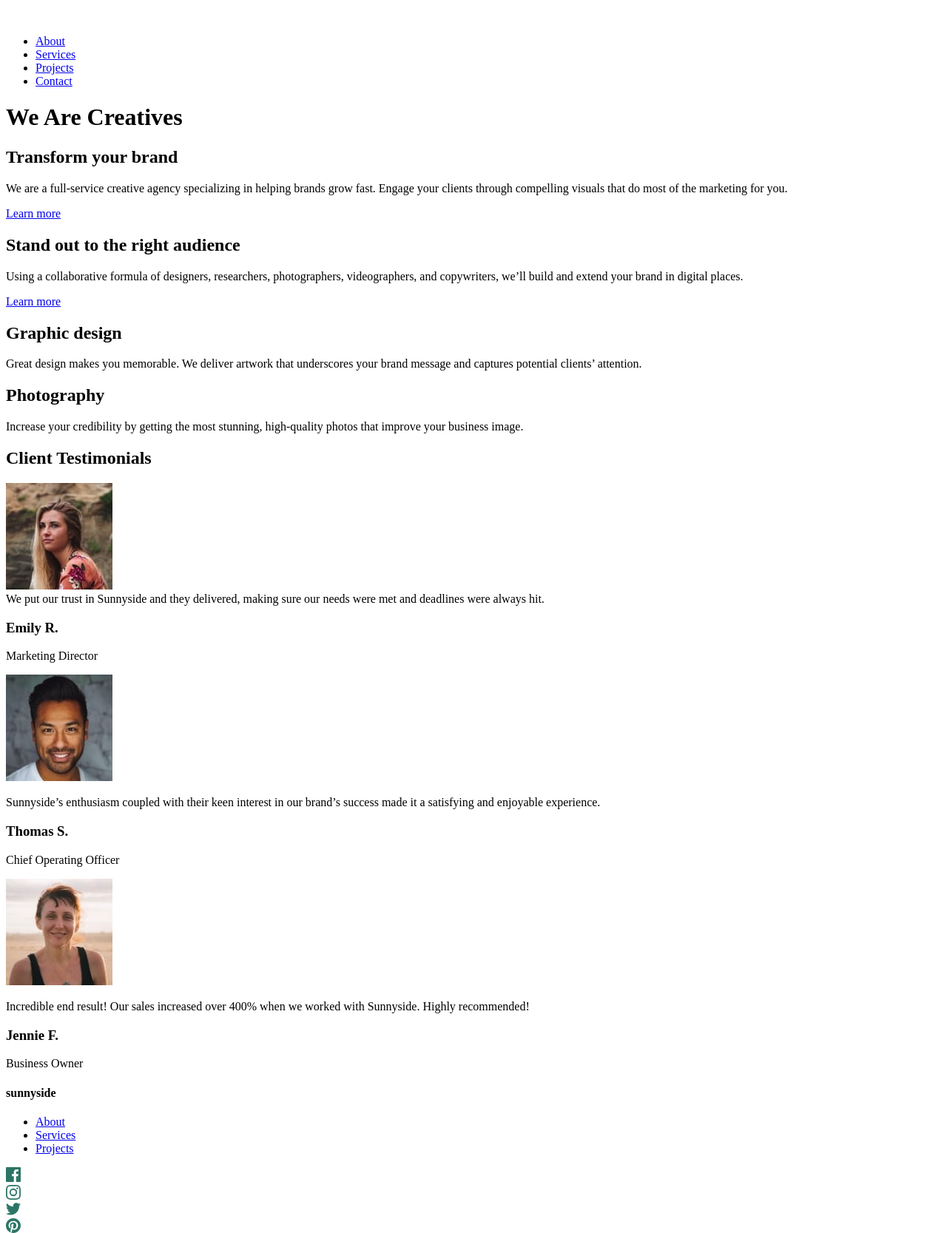
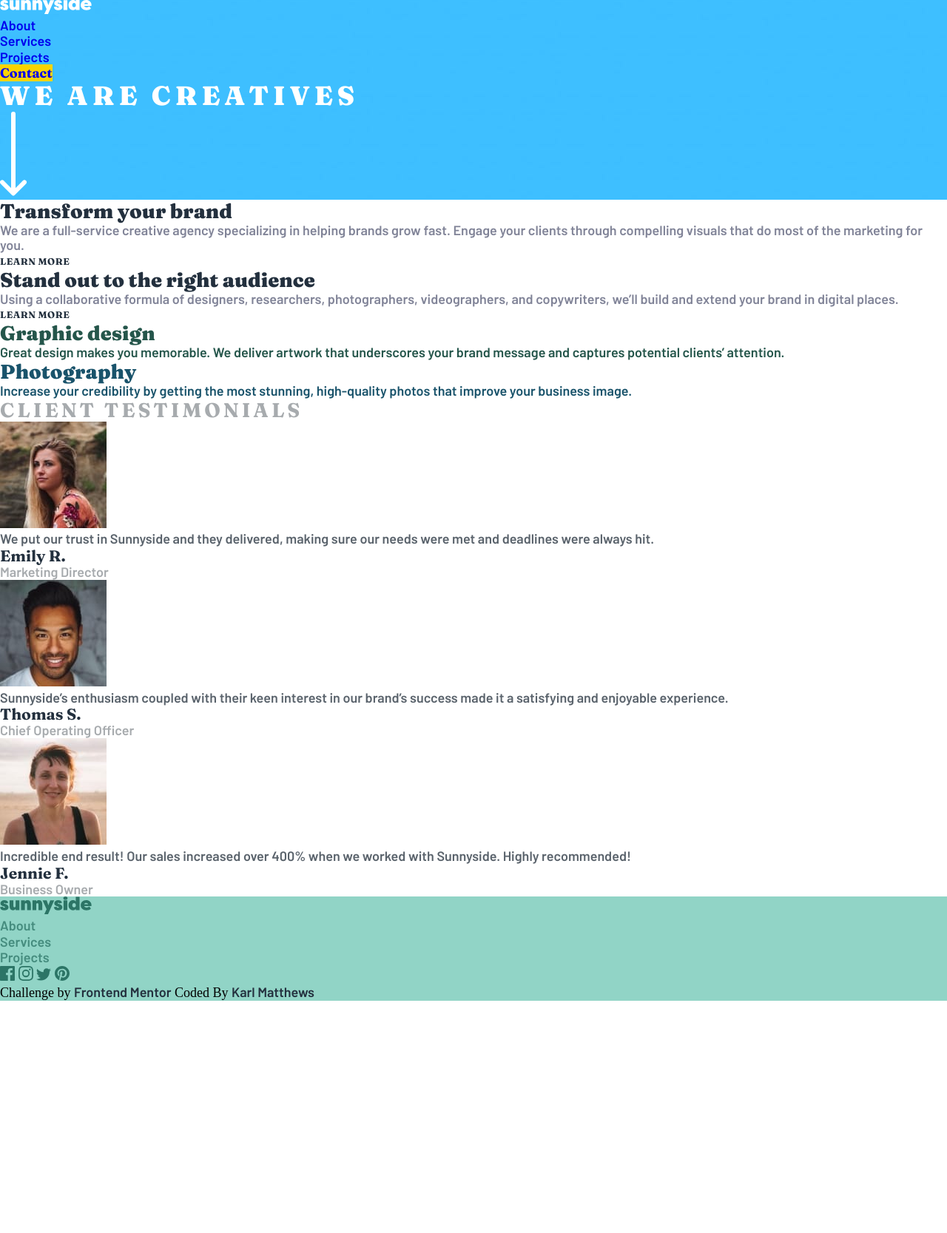
Before and after one commit to karmatt/MentorSunnySide, a plain HTML site: page index.html in a window 1280 px wide. Shown: the part 5-1672 px from the top of the page at 74% size. After the commit the page ends 1358 px from the top, so only its background shows below. Drawn offline with Linux system fonts and the light colour scheme.

Commit message:
Typograhy and color finished in css

```diff
--- a/css/style.css
+++ b/css/style.css
@@ -0,0 +1,107 @@
+*,
+*::after,
+*::before {
+  box-sizing: border-box;
+  margin: 0;
+  padding: 0;
+}
+:root {
+  --soft-red: hsl(7, 99%, 70%);
+  --yellow: hsl(51, 100%, 49%);
+  --dark-saturated-cyan: hsl(167, 40%, 24%);
+  --dark-blue: hsl(198, 62%, 26%);
+  --dark-moderate-cyan: hsl(168, 34%, 41%);
+  --light-cyan: hsl(167, 44%, 70%);
+
+  --very-dark-desaturated-blue: hsl(212, 27%, 19%);
+  --very-dark-grayish-blue: hsl(213, 9%, 39%);
+  --dark-grayish-blue: hsl(232, 10%, 55%);
+  --grayish-blue: hsl(210, 4%, 67%);
+
+  --barlow-font: "Barlow", Verdana, sans-serif;
+  --fraunces-font: "Fraunces", Verdana, sans-serif;
+}
+html {
+  font-size: 18px;
+  line-height: 1.15;
+}
+body {
+  height: 100vh;
+  width: 100vw;
+}
+a {
+  text-decoration: none;
+}
+.header {
+  background-image: url(../images/mobile/image-header.jpg);
+}
+.header__heading {
+  color: white;
+  font-family: var(--fraunces-font);
+  font-weight: 900;
+  letter-spacing: 6px;
+  text-transform: uppercase;
+}
+.nav__link {
+  font-family: var(--barlow-font);
+}
+.nav__link--cta {
+  background-color: var(--yellow);
+  font-family: var(--fraunces-font);
+}
+.block__header {
+  color: var(--very-dark-desaturated-blue);
+  font-family: var(--fraunces-font);
+  font-weight: 900;
+}
+.block__txt {
+  color: var(--dark-grayish-blue);
+  font-family: var(--barlow-font);
+}
+.block__header--blue,
+.block__txt--blue {
+  color: var(--dark-blue);
+}
+.block__header--cyan,
+.block__txt--cyan {
+  color: var(--dark-saturated-cyan);
+}
+.block__link {
+  color: var(--very-dark-desaturated-blue);
+  font-family: var(--fraunces-font);
+  font-size: 0.7rem;
+  letter-spacing: 0.5px;
+  text-transform: uppercase;
+}
+.testimonials__header {
+  color: var(--grayish-blue);
+  font-family: var(--fraunces-font);
+  letter-spacing: 4px;
+  text-transform: uppercase;
+}
+.testimonial__quote {
+  color: var(--very-dark-grayish-blue);
+  font-family: var(--barlow-font);
+}
+.testimonial__name {
+  color: var(--very-dark-desaturated-blue);
+  font-family: var(--fraunces-font);
+}
+.testimonial__job {
+  color: var(--grayish-blue);
+  font-family: var(--barlow-font);
+}
+.footer__content {
+  background-color: var(--light-cyan);
+}
+.footer-nav__link {
+  color: var(--dark-moderate-cyan);
+  font-family: var(--barlow-font);
+}
+.footer__attribution {
+  background-color: var(--light-cyan);
+}
+.attribution__link {
+  color: var(--very-dark-desaturated-blue);
+  font-family: var(--barlow-font);
+}
--- a/index.html
+++ b/index.html
@@ -5,12 +5,18 @@
     <meta http-equiv="X-UA-Compatible" content="IE=edge" />
     <meta name="viewport" content="width=device-width, initial-scale=1.0" />
     <link rel="stylesheet" href="./css/style.css" />
-    <link href="./js/app.js" defer />
+    <link rel="preconnect" href="https://fonts.googleapis.com" />
+    <link rel="preconnect" href="https://fonts.gstatic.com" crossorigin />
+    <link
+      href="https://fonts.googleapis.com/css2?family=Barlow:wght@600&family=Fraunces:wght@700;900&display=swap"
+      rel="stylesheet"
+    />
+    <script src="./js/app.js" defer></script>
     <title>Mentor | Sunnyside Landing Page</title>
   </head>
   <body>
     <header class="header">
-      <div class="header__content">
+      <div class="header__nav-bar">
         <img src="./images/logo.svg" alt="Sunnyside Logo" />
         <nav class="nav">
           <ul class="nav__list">
@@ -24,7 +30,7 @@
               <a href="#" class="nav__link">Projects</a>
             </li>
             <li class="nav__item">
-              <a href="#" class="nav__link">Contact</a>
+              <a href="#" class="nav__link nav__link--cta">Contact</a>
             </li>
           </ul>
         </nav>
@@ -35,6 +41,11 @@
         </div>
       </div>
       <h1 class="header__heading">We Are Creatives</h1>
+      <img
+        src="./images/icon-arrow-down.svg"
+        alt="Navigate Down"
+        class="header__img"
+      />
     </header>
     <main class="content">
       <section class="about-us">
@@ -60,16 +71,16 @@
             <a href="#" class="block__link block__link--pink">Learn more</a>
           </div>
           <div class="content__block graphic-design">
-            <h2 class="block__header">Graphic design</h2>
-            <p class="block__txt">
+            <h2 class="block__header block__header--cyan">Graphic design</h2>
+            <p class="block__txt block__txt--cyan">
               Great design makes you memorable. We deliver artwork that
               underscores your brand message and captures potential clients’
               attention.
             </p>
           </div>
           <div class="content__block photography">
-            <h2 class="block__header">Photography</h2>
-            <p class="block__txt">
+            <h2 class="block__header block__header--blue">Photography</h2>
+            <p class="block__txt block__txt--blue">
               Increase your credibility by getting the most stunning,
               high-quality photos that improve your business image.
             </p>
@@ -81,7 +92,6 @@
           <h2 class="testimonials__header">Client Testimonials</h2>
           <div class="tesimonials">
             <div class="testimonial">
-              <p class="testimonial__quote">
               <div class="testimonial__image-wrapper">
                 <img
                   src="./images/image-emily.jpg"
@@ -89,6 +99,7 @@
                   class="testimonial__img"
                 />
               </div>
+              <p class="testimonial__quote">
                 We put our trust in Sunnyside and they delivered, making sure
                 our needs were met and deadlines were always hit.
               </p>
@@ -149,23 +160,46 @@
     </main>
     <footer class="footer">
       <div class="footer__content">
-        <h4 class="footer__header">sunnyside</h4>
+        <img src="./images/logo-cyan.svg" alt="Sunnyside Logo" />
         <nav class="footer__nav">
           <ul class="footer-nav__list">
-            <li class="footer-nav__item"><a href="#" class="footer-nav__link">About</a></li>
-            <li class="footer-nav__item"><a href="#" class="footer-nav__link">Services</a></li>
-            <li class="footer-nav__item"><a href="#" class="footer-nav__link">Projects</a></li>
+            <li class="footer-nav__item">
+              <a href="#" class="footer-nav__link">About</a>
+            </li>
+            <li class="footer-nav__item">
+              <a href="#" class="footer-nav__link">Services</a>
+            </li>
+            <li class="footer-nav__item">
+              <a href="#" class="footer-nav__link">Projects</a>
+            </li>
           </ul>
         </nav>
         <div class="footer__social-links">
-          <div class="social__link"><img src="./images/icon-facebook.svg" alt="Facebook"><a href="#"></a></img></div>
+          <a href="#" class="social__link"
+            ><img src="./images/icon-facebook.svg" alt="Facebook"
+          /></a>
+          <a href="#" class="social__link"
+            ><img src="./images/icon-instagram.svg" alt="Instagram"
+          /></a>
+          <a href="#" class="social__link"
+            ><img src="./images/icon-twitter.svg" alt="Twitter"
+          /></a>
+          <a href="#" class="social__link"
+            ><img src="./images/icon-pinterest.svg" alt="Pintrest"
+          /></a>
+          <!-- <div class="social__link"><img src="./images/icon-facebook.svg" alt="Facebook"><a href="#"></a></img></div>
           <div class="social__link"><img src="./images/icon-instagram.svg" alt="Instagram"><a href="#"></a></img></div>
           <div class="social__link"><img src="./images/icon-twitter.svg" alt="Twitter"><a href="#"></a></img></div>
-          <div class="social__link"><img src="./images/icon-pinterest.svg" alt="Pintrest"><a href="#"></a></img></div>
+          <div class="social__link"><img src="./images/icon-pinterest.svg" alt="Pintrest"><a href="#"></a></img></div> -->
         </div>
       </div>
-      <span class="footer__attribution">Challenge By
-        <a href="" target="_blank" class="attribution__link">Frontend Mentor</a></span>. Coded By <a href="#">Karl Matthews</a>.
+      <div class="footer__attribution">
+        <p>
+          Challenge by
+          <a href="" class="attribution__link">Frontend Mentor</a> Coded By
+          <a href="#" class="attribution__link">Karl Matthews</a>
+        </p>
+      </div>
     </footer>
   </body>
 </html>
```
Also changed, not shown: images/logo-cyan.svg (added), 2 other files. Lines whose indentation alone changed are shown as unchanged.
